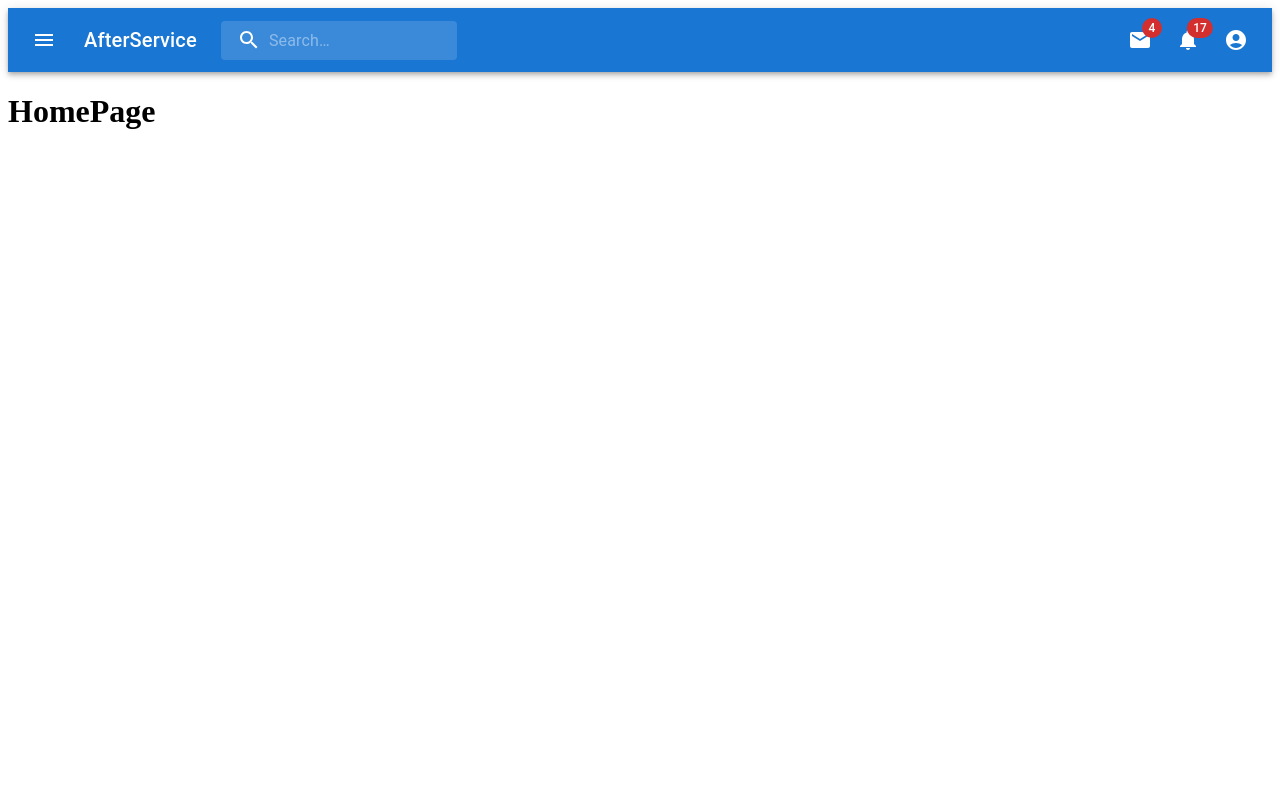
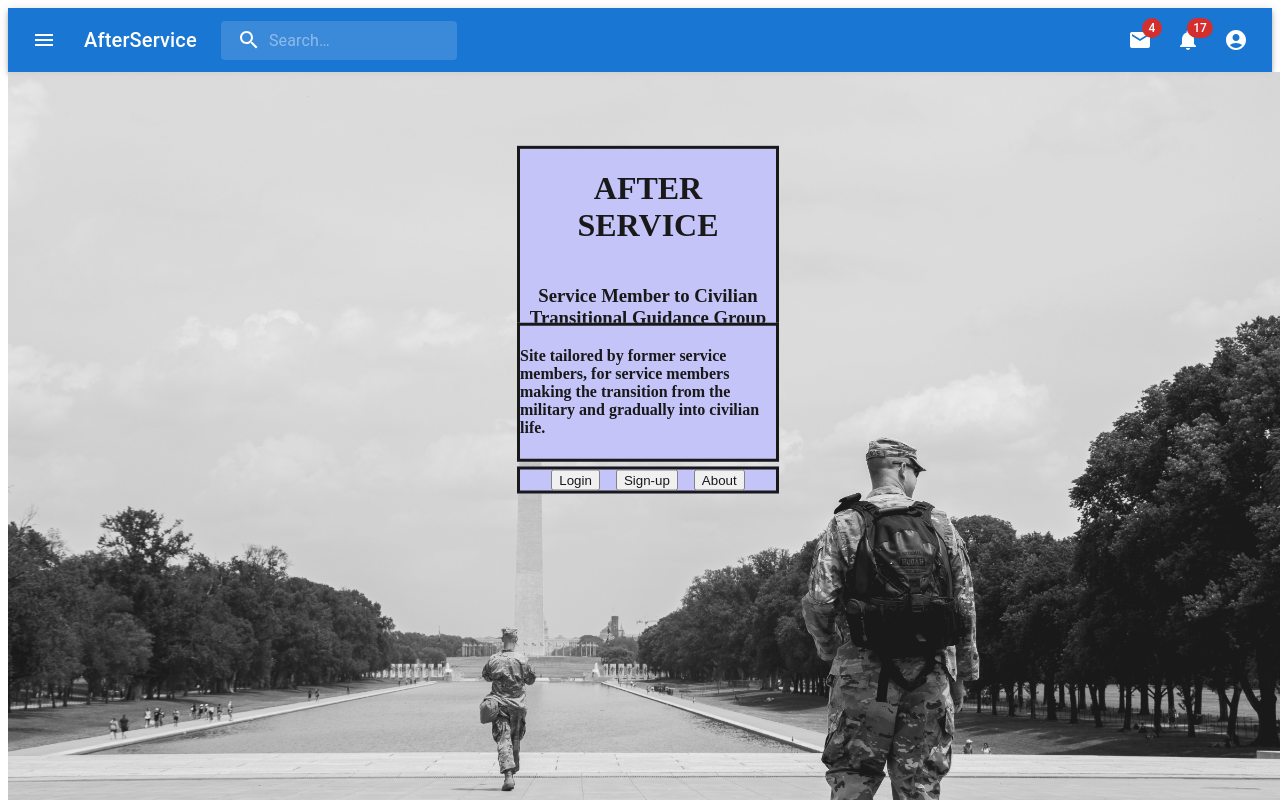
Before and after one commit to Gregd713/CapStoneFrontEnd, a React (Create React App) app: page / in a window 1280 px wide. Built offline with nearby package versions, Linux system fonts and the light colour scheme.

Commit message:
Home page created and styling added.

```diff
--- a/src/components/HomePage/HomePage.css
+++ b/src/components/HomePage/HomePage.css
@@ -0,0 +1,64 @@
+.background-container{
+    background-image:
+    url("../images/HomePageBackground.jpg");
+    background-size:cover;
+    background-repeat: no-repeat;
+    background-position: relative;
+    background-attachment: fixed;
+    position:fixed;
+    opacity: .9;
+    width: 100vw;
+    height: 100vh;
+}
+.title-holder{
+    background-color: rgb(190, 190, 248);
+    border-color: black;
+    border-style: solid;
+    margin-top: 6rem;
+    width: 20%;
+    justify-content: center;
+    text-align: center;
+    position:absolute;
+    display: flex;
+    flex-wrap: wrap;
+    top: 10%;
+    left: 50%;
+    margin-right: -50%;
+    transform: translate(-50%, -50%)
+}
+.intro-paragraph{
+    background-color: rgb(190, 190, 248);
+    border-color: black;
+    border-style: solid;
+    margin-top: 6rem;
+    width: 20%;
+    justify-content: center;
+    text-align: left;
+    position:absolute;
+    display: flex;
+    flex-wrap: wrap;
+    top: 28%;
+    left: 50%;
+    margin-right: -50%;
+    transform: translate(-50%, -50%)
+}
+.route-buttons{
+    background-color: rgb(190, 190, 248);
+    border-color: black;
+    border-style: solid;
+    margin-top: 6rem;
+    width: 20%;
+    justify-content:center;
+    text-align: left;
+    position:absolute;
+    display: flex;
+    flex-wrap: wrap;
+    top: 39%;
+    left: 50%;
+    margin-right: -50%;
+    transform: translate(-50%, -50%)
+}
+.middle-button{
+    margin-left: 16px;
+    margin-right: 16px;
+}
--- a/src/components/HomePage/HomePage.jsx
+++ b/src/components/HomePage/HomePage.jsx
@@ -1,9 +1,26 @@
 import React from 'react';
+import './HomePage.css'
 
 function HomePage(props){
     return(
-        <div>
-            <h1>HomePage</h1>
+        <div className="background-container">
+            <div className="title-holder">
+            <h1>AFTER SERVICE</h1>
+            <h3>Service Member to Civilian Transitional Guidance Group</h3>
+            </div>
+
+            <div className='intro-paragraph'>
+            <h4>Site tailored by former service members, for service members
+            making the transition from the military and gradually
+            into civilian life.
+            </h4>
+            </div>
+
+            <div className='route-buttons'>
+            <button  href="/login">Login</button>
+            <button  className="middle-button" href="/signup">Sign-up</button>
+            <button  href="/about">About</button>
+            </div>
         </div>
     )
 }
```
Also changed, not shown: src/components/images/HomePageBackground.jpg (renamed from images/HomePageBackground.jpg).
